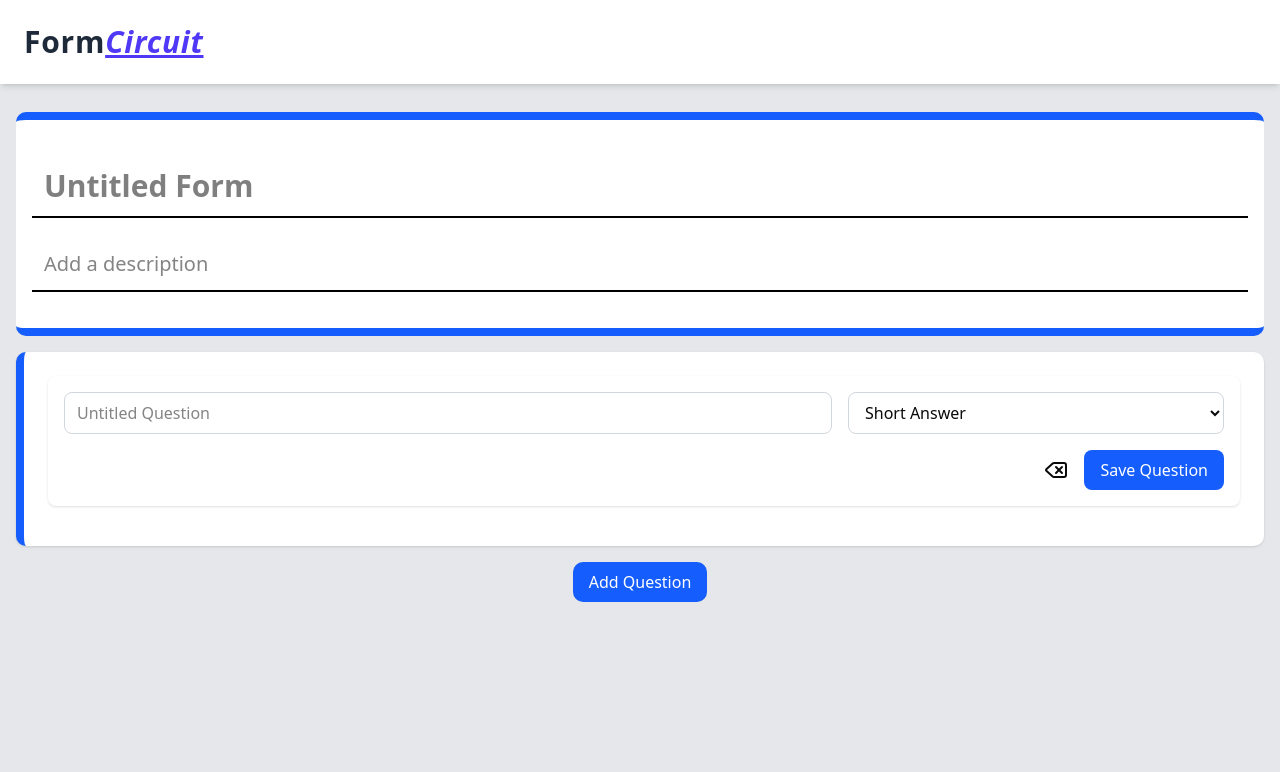
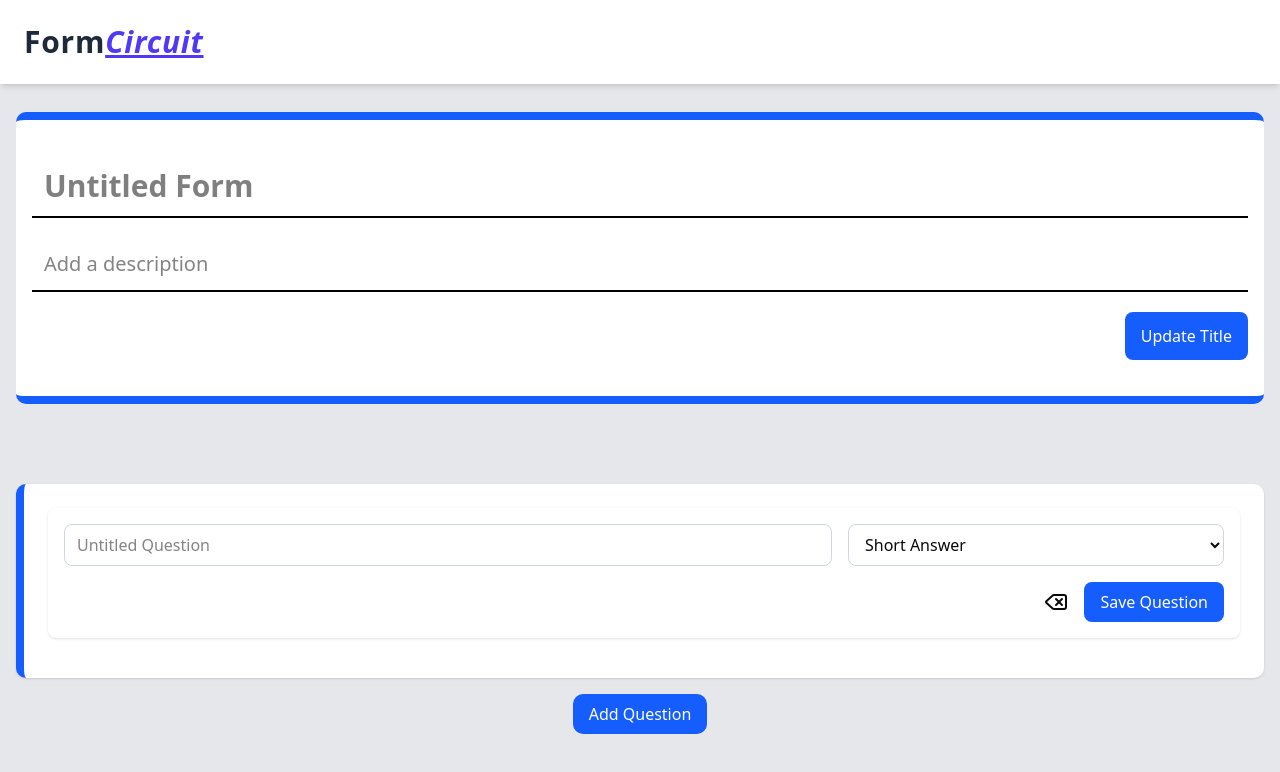
Before and after one commit to MUHAMMAD-HASNAIN-ALI-SHAH/custom-form-builder, a Next.js app: page /create-form in a window 1280 px wide. Shown: the top 772 px of the page. Built offline with nearby package versions, Linux system fonts and the light colour scheme; no server answers.

Commit message:
little bit changes in the frontend

```diff
--- a/src/components/AddForm/AddForm.tsx
+++ b/src/components/AddForm/AddForm.tsx
@@ -1,6 +1,7 @@
 "use client";
 import { useState } from "react";
 import Questions from "./Questions";
+import FormHeader from "./FormHeader";
 
 export default function AddForm() {
   const [questions, setQuestions] = useState([{ index: 1 }]);
@@ -8,44 +9,14 @@ export default function AddForm() {
   const onDeleteQuestion = (index: number) => {
     setQuestions((prev) => prev.filter((q) => q.index !== index));
   };
-  // const duplicateQuestion = (index: number) => {
-  //   const questionIndex = questions.findIndex((q) => q.index === index);
-  //   if (questionIndex === -1) return;
-
-  //   const questionToDuplicate = questions[questionIndex];
-
-  //   const updatedQuestions = [
-  //     ...questions.slice(0, questionIndex + 1),
-  //     { ...questionToDuplicate }, // duplicate inserted after original
-  //     ...questions.slice(questionIndex + 1),
-  //   ];
-
-  //   // Reassign fresh index values
-  //   const reindexedQuestions = updatedQuestions.map((q, i) => ({
-  //     ...q,
-  //     index: i + 1,
-  //   }));
-
-  //   setQuestions(reindexedQuestions);
-  // };
 
   return (
     <div className="w-full 2xl:w-[1200px] mx-auto px-4 py-8 mt-15">
       {/* title */}
 
       <div className="mt-5">
-        <div className="flex flex-col items-center gap-5 justify-between mb-4 border-b-8 border-blue-600 border-t-8 px-4 py-9 rounded-lg bg-white">
-          <input
-            type="text"
-            placeholder="Untitled Form"
-            className="w-full py-3 px-3 border-b-2 border-black focus:outline-none focus:border-b-2 focus:border-black text-3xl font-bold text-black"
-          />
-          <input
-            type="text"
-            placeholder="Add a description"
-            className="w-full py-3 px-3 border-b-2 border-black focus:outline-none focus:border-b-2 focus:border-black text-xl"
-          />
-        </div>
+
+        <FormHeader index={questions.length} />
 
         {/* Form Fields */}
 
--- /dev/null
+++ b/src/components/AddForm/FormHeader.tsx
@@ -0,0 +1,55 @@
+import React, { useState } from "react";
+
+const FormHeader = ({ index }: { index: number }) => {
+  const [formData, setFormData] = useState({
+    title: "",
+    description: "",
+  });
+
+  const handleChange = (e: React.ChangeEvent<HTMLInputElement>) => {
+    const { name, value } = e.target;
+    setFormData((prev) => ({
+      ...prev,
+      [name]: value,
+    }));
+  };
+
+  const handleSubmit = (e: React.FormEvent) => {
+    e.preventDefault();
+    console.log(`Form ${index} Submitted`);
+    console.log("Title:", formData.title);
+    console.log("Description:", formData.description);
+  };
+
+  return (
+    <form
+      onSubmit={handleSubmit}
+      className="mb-20 flex flex-col items-center gap-5 justify-between border-b-8 border-blue-600 border-t-8 px-4 py-9 rounded-lg bg-white"
+    >
+      <input
+        name="title"
+        type="text"
+        placeholder="Untitled Form"
+        value={formData.title}
+        onChange={handleChange}
+        className="w-full py-3 px-3 border-b-2 border-black focus:outline-none focus:border-b-2 focus:border-black text-3xl font-bold text-black"
+      />
+      <input
+        name="description"
+        type="text"
+        placeholder="Add a description"
+        value={formData.description}
+        onChange={handleChange}
+        className="w-full py-3 px-3 border-b-2 border-black focus:outline-none focus:border-b-2 focus:border-black text-xl"
+      />
+      <button
+        type="submit"
+        className="self-end py-3 px-4 bg-blue-600 text-white rounded-md hover:bg-blue-700 transition-colors"
+      >
+        Update Title
+      </button>
+    </form>
+  );
+};
+
+export default FormHeader;
```
